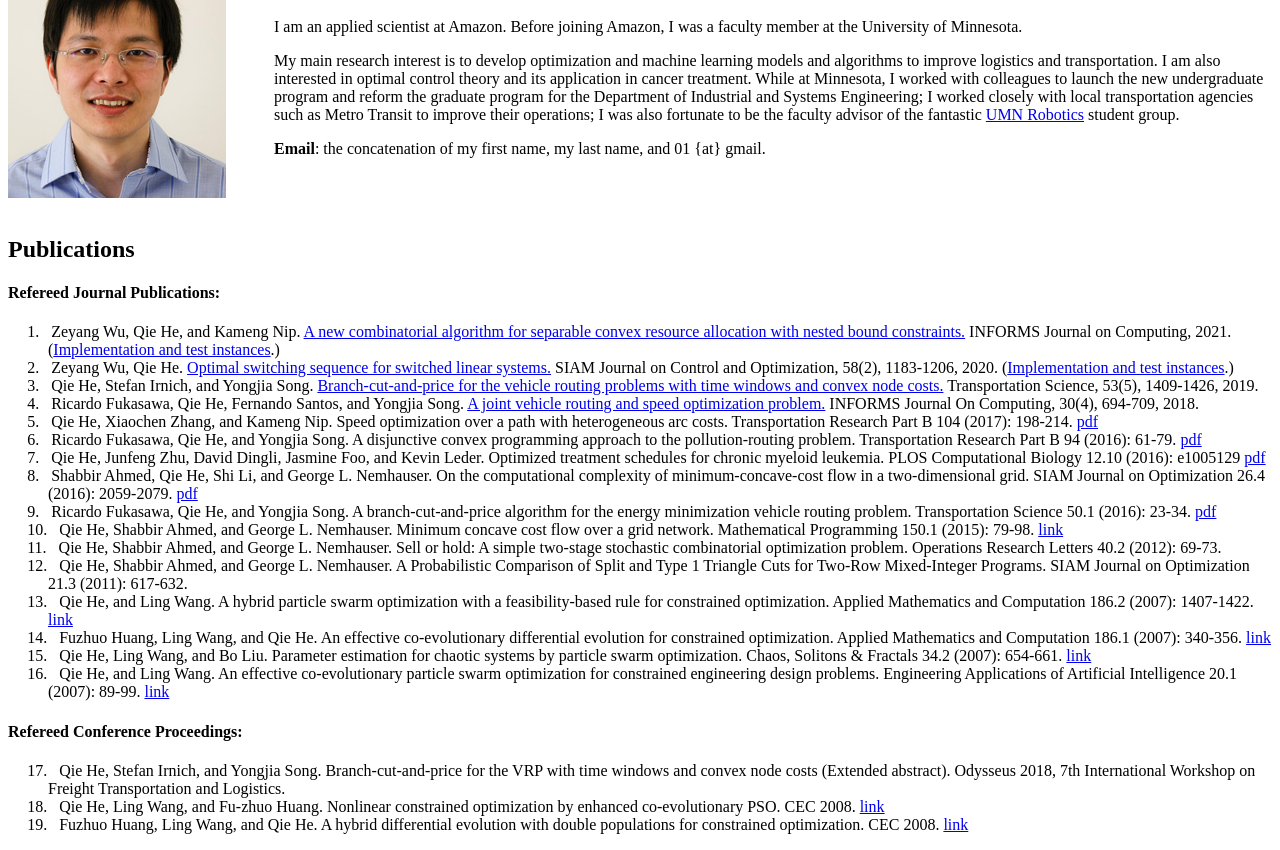
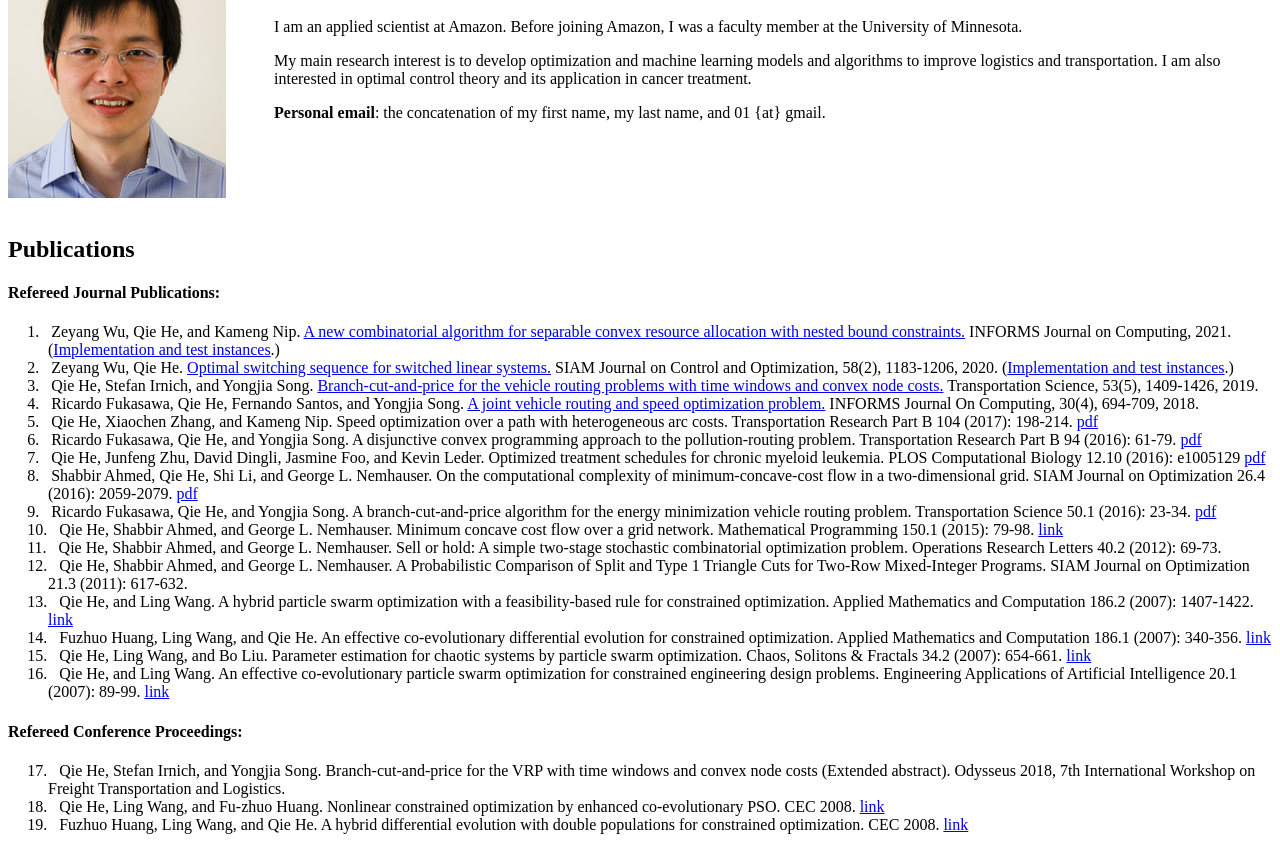
Before and after one commit to qqqhe/qqqhe.github.io, a plain HTML site: page index.html in a window 1280 px wide. Shown: the part 48-898 px from the top of the page. Drawn offline with Linux system fonts and the light colour scheme.

Commit message:
Update index.html

```diff
--- a/index.html
+++ b/index.html
@@ -26,11 +26,10 @@ I am an applied scientist at Amazon. Before joining Amazon, I was a faculty memb
 <p>
 My main research interest is to develop optimization and machine learning models and algorithms to improve logistics and transportation.
 I am also interested in optimal control theory and its application in cancer treatment.
-While at Minnesota, I worked with colleagues to launch the new undergraduate program and reform the graduate program for the Department of Industrial and Systems Engineering; I worked closely with local transportation agencies such as Metro Transit to improve their operations; I was also fortunate to be the faculty advisor of the fantastic <a href="http://studentrobotics.umn.edu/">UMN Robotics</a> student group.
 </p>
 
 <p>
-<b>Email</b>: the concatenation of my first name, my last name, and 01 {at} gmail.
+<b>Personal email</b>: the concatenation of my first name, my last name, and 01 {at} gmail.
 </p>
 
 <br style="clear:left"/><br/>
```
